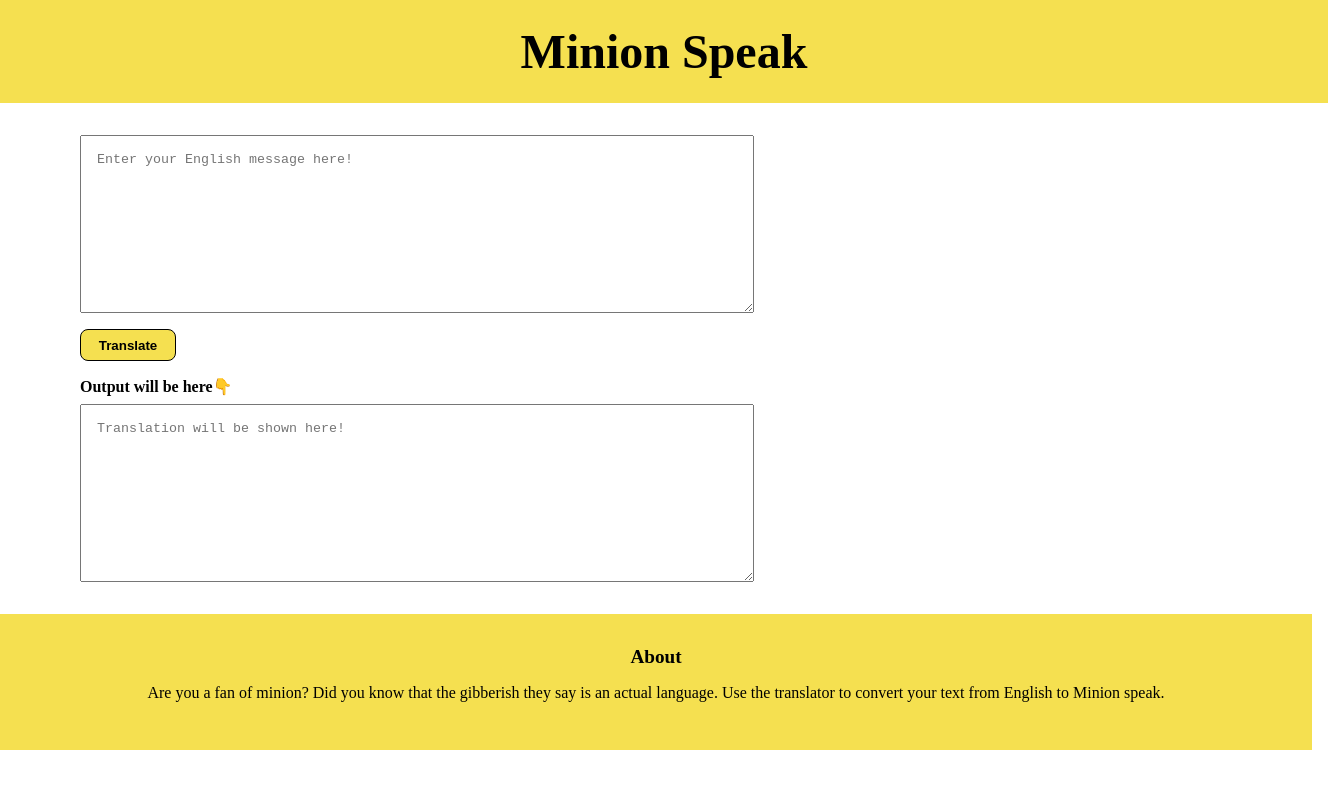
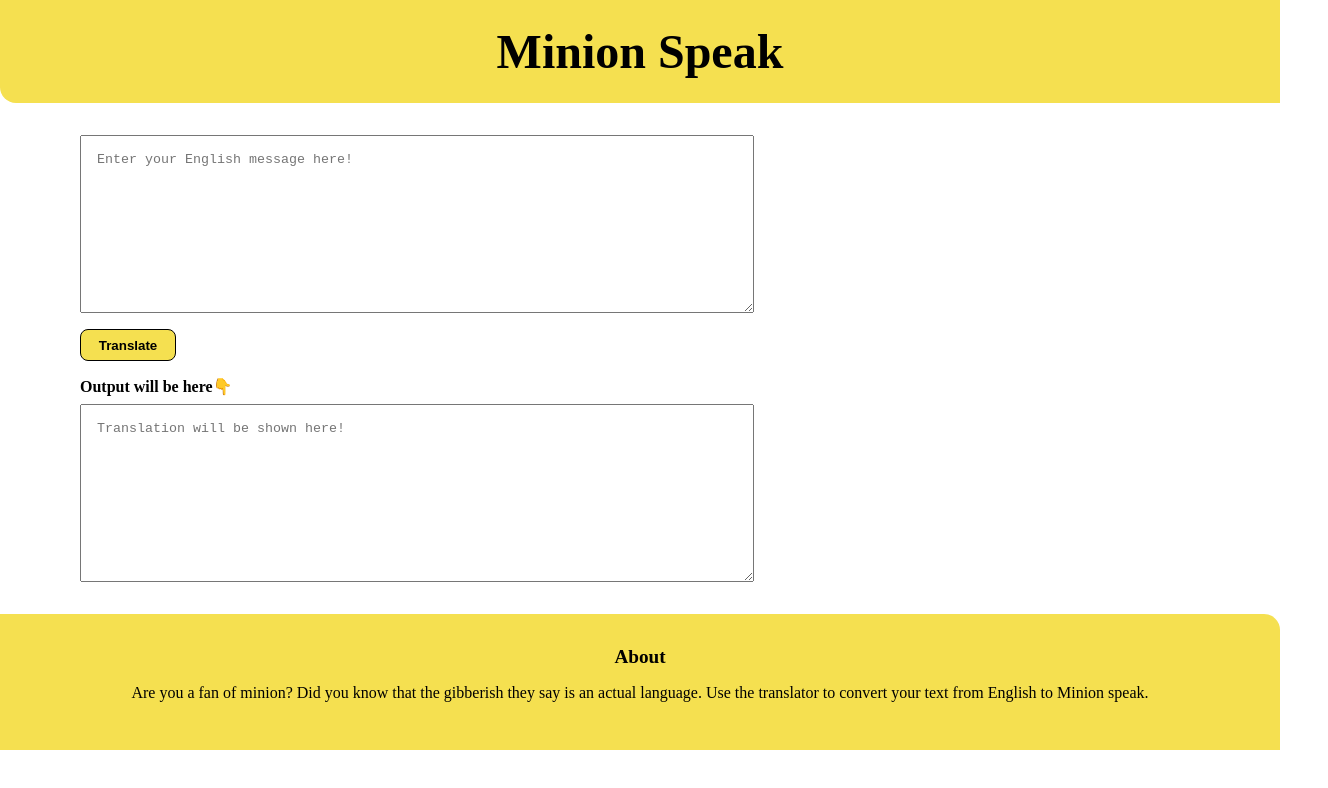
Before and after one commit to Creator-singh/Gursimar-markSix, a plain HTML site: page index.html in a window 1280 px wide. Shown: the whole page, 1328 px wide, since content can reach past the window. Drawn offline with Linux system fonts and the light colour scheme.

Commit message:
fix: border-radius and width fixed

```diff
--- a/styles.css
+++ b/styles.css
@@ -39,7 +39,7 @@
     padding: 1.5rem;
     font-weight: bolder;
     font-size: 3rem;
-    width: 100%;
+    border-bottom-left-radius: 1rem;
 }
 
 #text-output{
@@ -54,8 +54,8 @@
 .footer{
     background-color: var(--primary-color);
     text-align: center;
-    width: 100%;
     bottom: 0;
     margin-top: 2rem;
     padding: 2rem 1rem;
+    border-top-right-radius: 1rem;
 }
```
